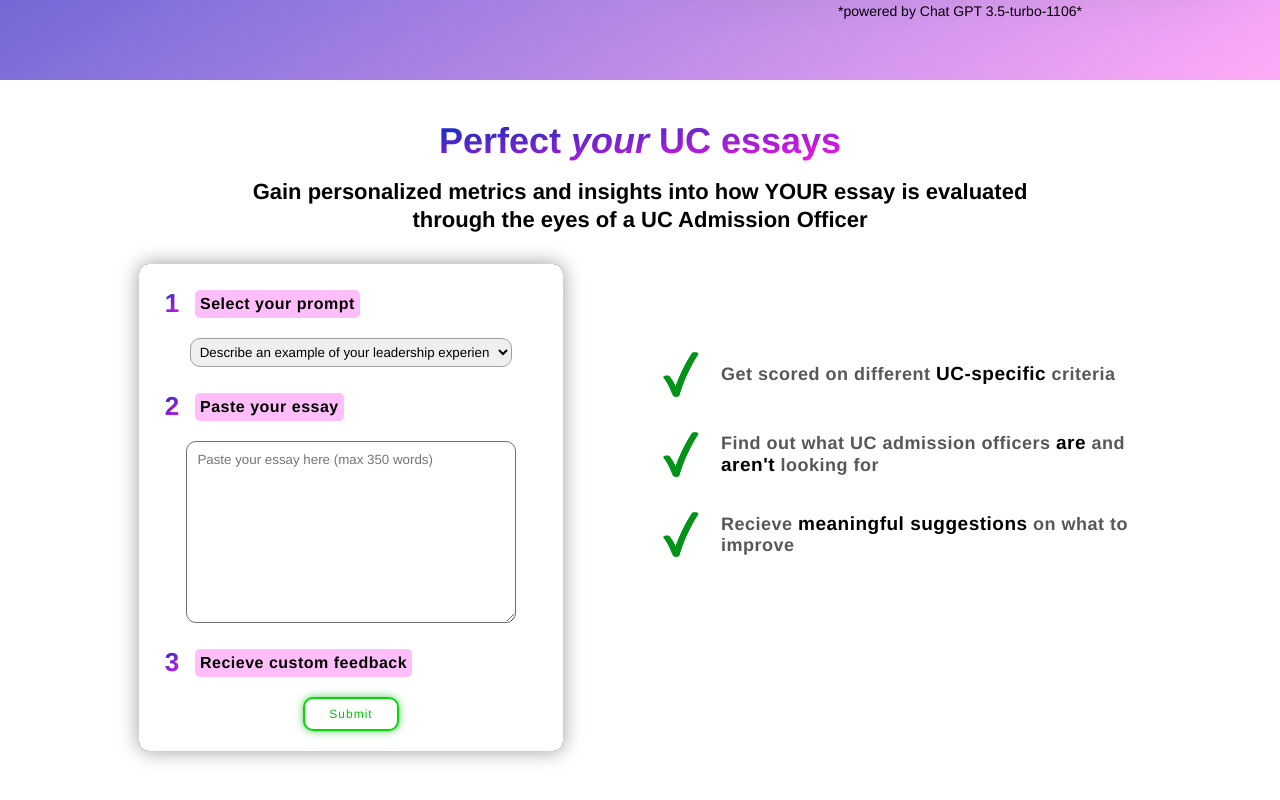
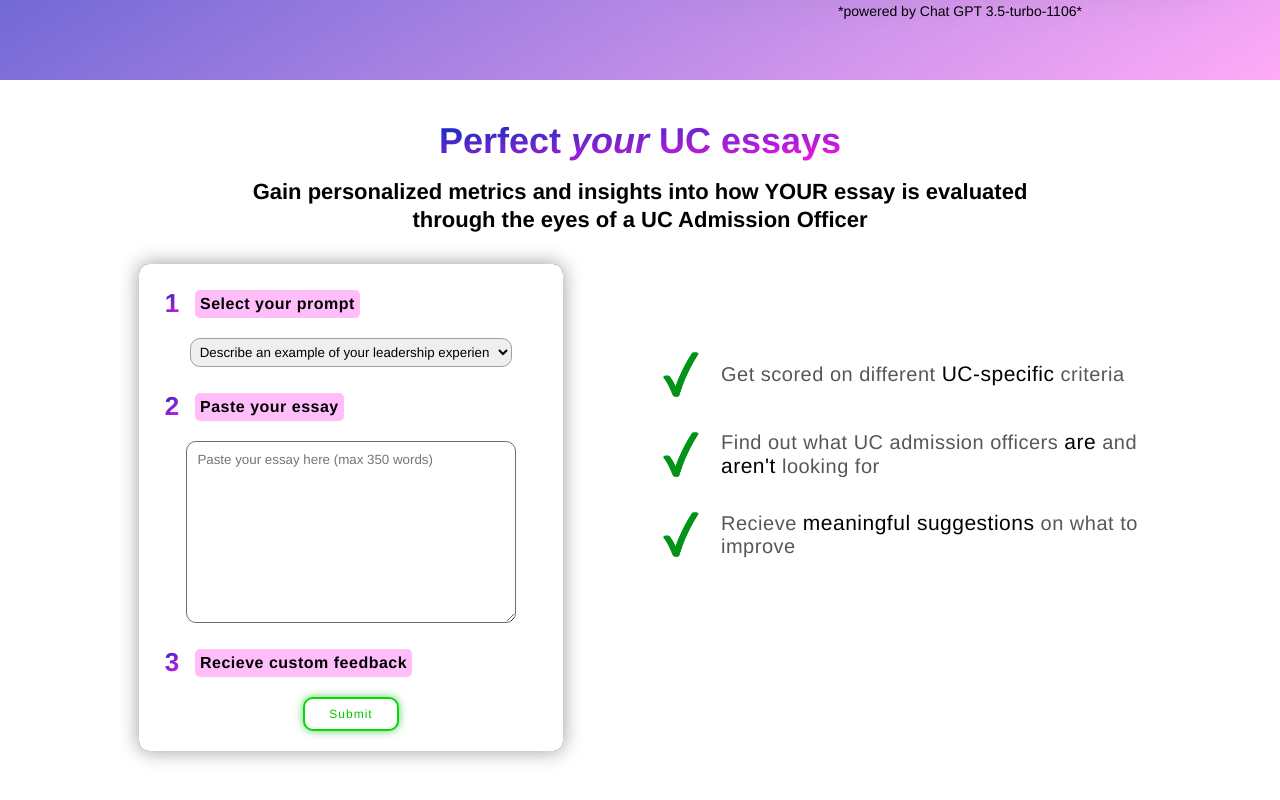
Before and after one commit to Lopez-Jordan/UC-Chatbot, a React (Vite) app in the folder client/: page / in a window 1280 px wide. Shown: the part 720-1520 px from the top of the page. Built offline with nearby package versions, Linux system fonts and the light colour scheme.

Commit message:
more changes

```diff
--- a/client/src/Chatbot/Chatbot.css
+++ b/client/src/Chatbot/Chatbot.css
@@ -146,7 +146,7 @@
 .thinking .loader div {
   width: 6px;
   height: 6px;
-  background-color: #848484;
+  background-color: #000000;
   border-radius: 50%;
   margin: 0 2px;
   animation: jump 1s infinite ease-in-out;
--- a/client/src/Reviewer/Reviewer.css
+++ b/client/src/Reviewer/Reviewer.css
@@ -135,14 +135,14 @@ select{
     height: 80px;
 }
 .checkPara{
-    font-size: 18px;
-    font-weight: 600;
+    font-size: 20px;
+    font-weight: 400;
     letter-spacing: 0.5px;
     color: rgb(87, 87, 87);
 }
 .bold{
     color: black;
-    font-size: 19px;
+    font-size: 21px;
 }
 
 /* Add this to your existing CSS file */
```
